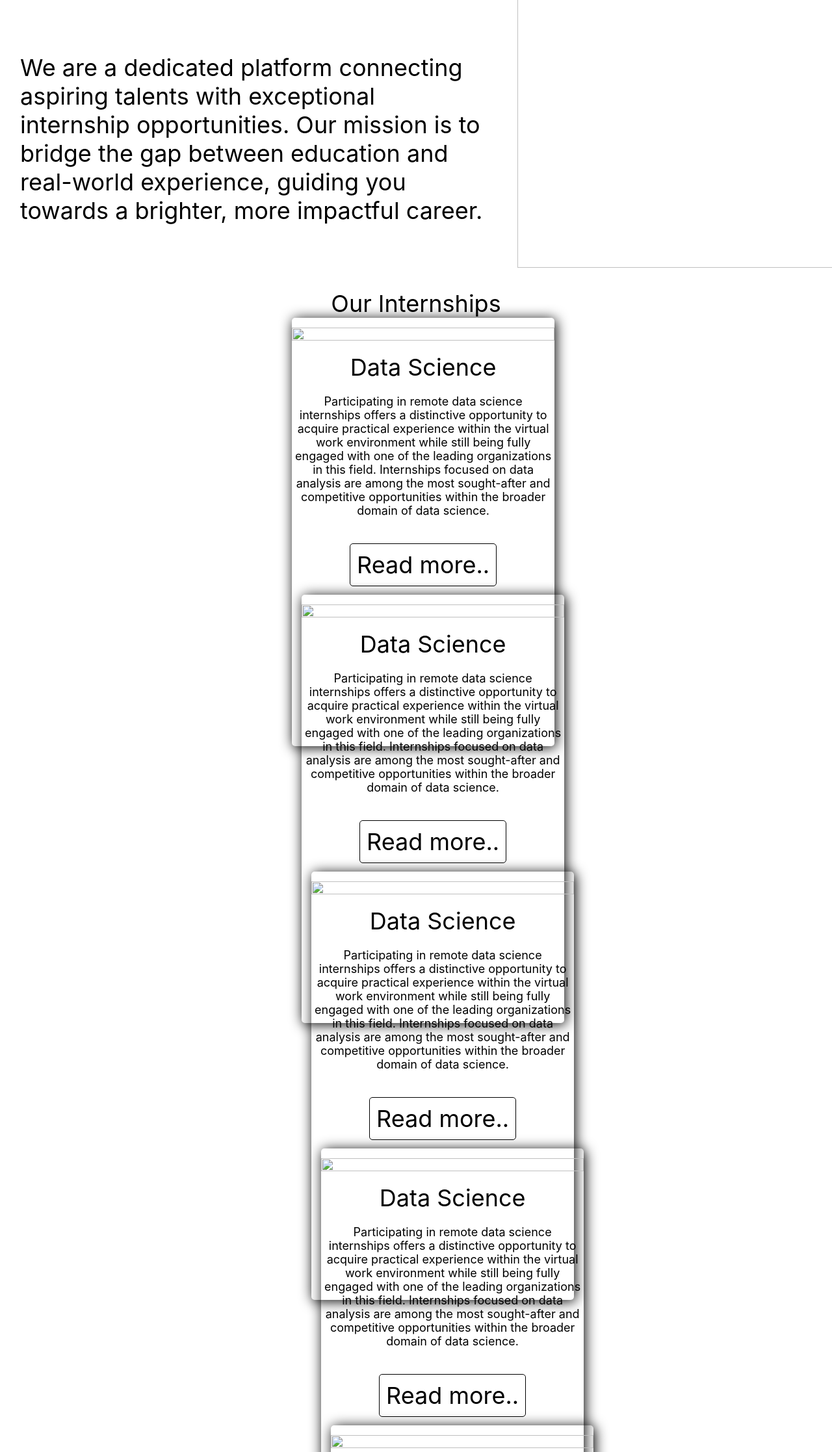
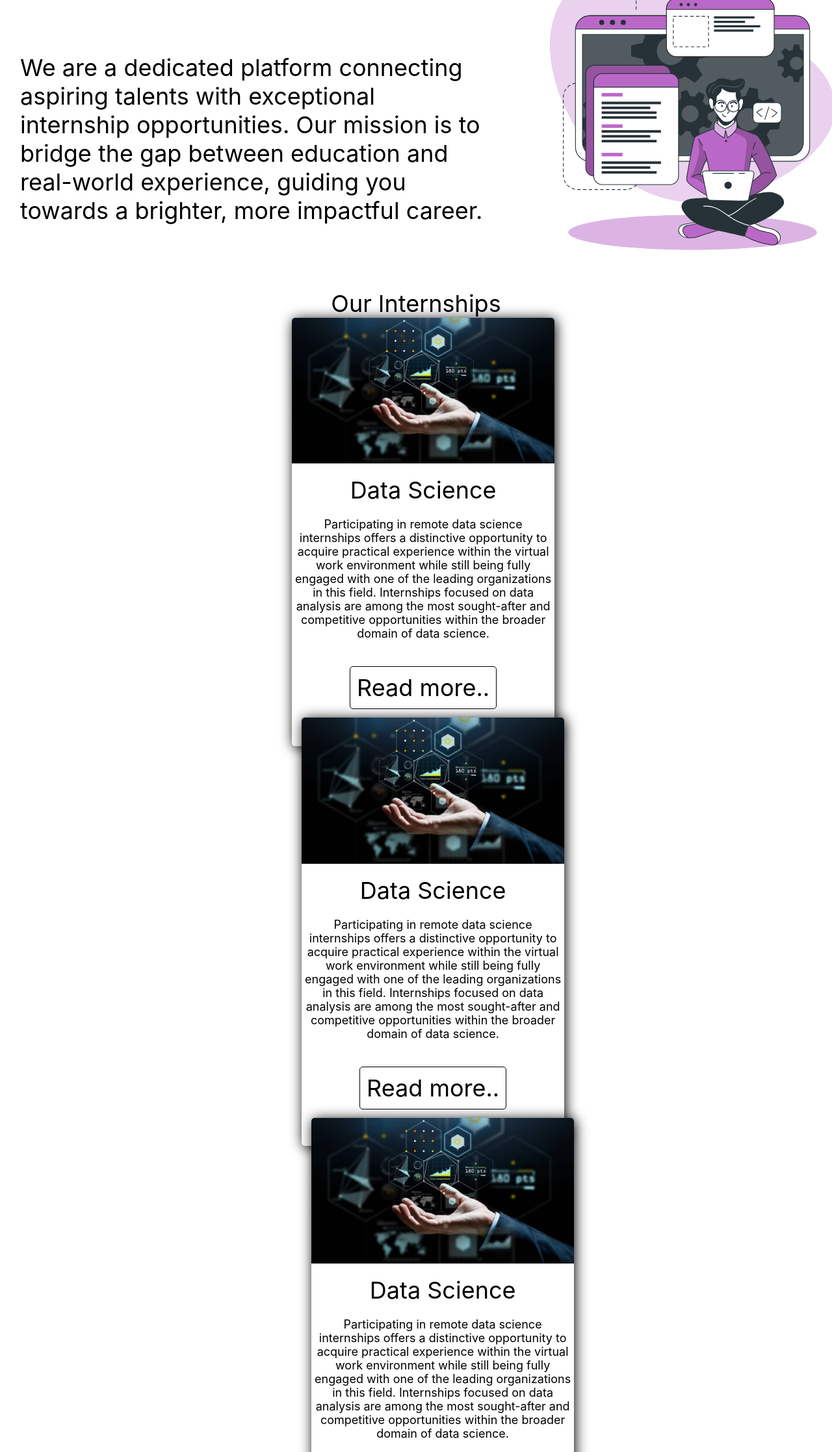
Before and after one commit to Srija-01/codsoft_webdev, a plain HTML site: page index.html in a window 1280 px wide. Shown: the part 566-2800 px from the top of the page at 65% size. Drawn offline with Linux system fonts and the light colour scheme; files whose address does not match are found by name.

Commit message:
Update index.html

```diff
--- a/index.html
+++ b/index.html
@@ -10,21 +10,21 @@
     <div class="container">
     <div class="Header">
       <div class="Group10">
-        <img class="Image4_header" src="img/InternConnectLogo.png" />
+        <img class="Image4_header" src="InternConnectLogo.png" />
         <div class="Home_header">Home</div>
         <div class="AboutUs_header">About Us</div>
         <div class="Internships_header">Internships</div>
         <div class="Jobs_header">Jobs</div>
         <div class="Services_header">Services</div>
         <div class="ContactUs_header">Contact Us</div>
-        <img class="Image3_header" src="img/MotoImg.png" />
+        <img class="Image3_header" src="MotoImg.png" />
       </div>
     </div>
     <div class="AboutUs">
       <div class="Group11">
         <div class="AboutUs_Heading">About Us</div>
         <div class="AboutUs_Text">We are a dedicated platform connecting aspiring talents with exceptional internship opportunities. Our mission is to bridge the gap between education and real-world experience, guiding you towards a brighter, more impactful career.</div>
-        <img class="Rectangle6" src="img/Aboutpic.svg" />
+        <img class="Rectangle6" src="Aboutpic.svg" />
       </div>
     </div>
 
@@ -33,7 +33,7 @@
     <div class = "main">
     <div class="card">
       <div class="image">
-          <img src="img\WebDev.jpg">
+          <img src="WebDev.jpg">
       </div>
       <div class="title">
         Web development
@@ -48,7 +48,7 @@
 
     <div class="card">
       <div class="image">
-          <img src="img\DataAnalytics.jpg">
+          <img src="DataAnalytics.jpg">
       </div>
       <div class="title">
         Data Science
@@ -61,7 +61,7 @@
 
       <div class="card">
         <div class="image">
-            <img src="img\DataAnalytics.jpg">
+            <img src="DataAnalytics.jpg">
         </div>
         <div class="title">
           Data Science
@@ -74,7 +74,7 @@
 
         <div class="card">
           <div class="image">
-              <img src="img\DataAnalytics.jpg">
+              <img src="DataAnalytics.jpg">
           </div>
           <div class="title">
             Data Science
@@ -87,7 +87,7 @@
 
           <div class="card">
             <div class="image">
-                <img src="img\DataAnalytics.jpg">
+                <img src="DataAnalytics.jpg">
             </div>
             <div class="title">
               Data Science
@@ -101,7 +101,7 @@
 
             <div class="card">
               <div class="image">
-                  <img src="img\DataAnalytics.jpg">
+                  <img src="DataAnalytics.jpg">
               </div>
               <div class="title">
                 Data Science
@@ -128,7 +128,7 @@
 
     <div class="ContactUs">Contact Us</div>
     <div class="img" style="display: flex;">
-      <img src="img/ContactUs.png" class="img_contact">
+      <img src="ContactUs.png" class="img_contact">
 
       <form id="form" action="" method="post">
 
```
